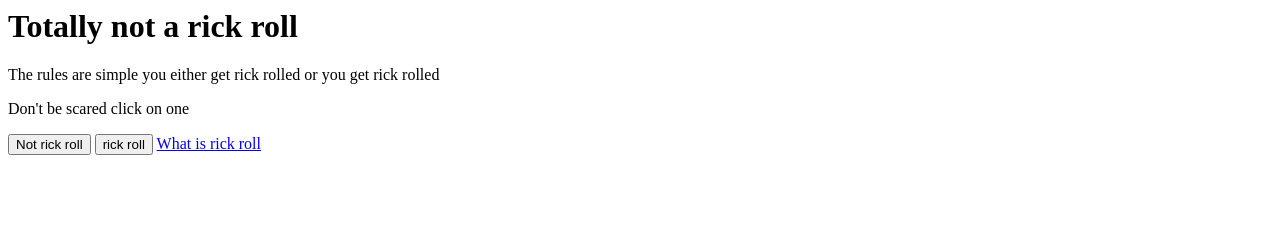
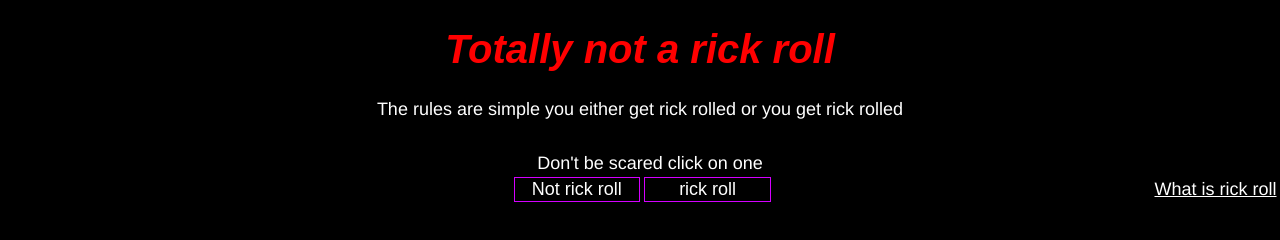
Before and after one commit to IslaMukheef/UslessStuff, a plain HTML site: page idk/css/index.html in a window 1280 px wide. Drawn offline with Linux system fonts and the light colour scheme.

Commit message:
Update index.html

```diff
--- a/idk/css/index.html
+++ b/idk/css/index.html
@@ -1,7 +1,10 @@
-<html>
+<!DOCTYPE html>
+<html lang="en">
 <head>
+    <meta charset="UTF-8" />
+    <meta name="viewport" content="width=device-width, initial-scale=1.0" />
     <title>RickRoll</title>
-    <link rel="stylesheet" href="home.css">
+    <link rel="stylesheet" href="index.css">
     <script type = "text/javascript">
         function myfunction()
          {
```
